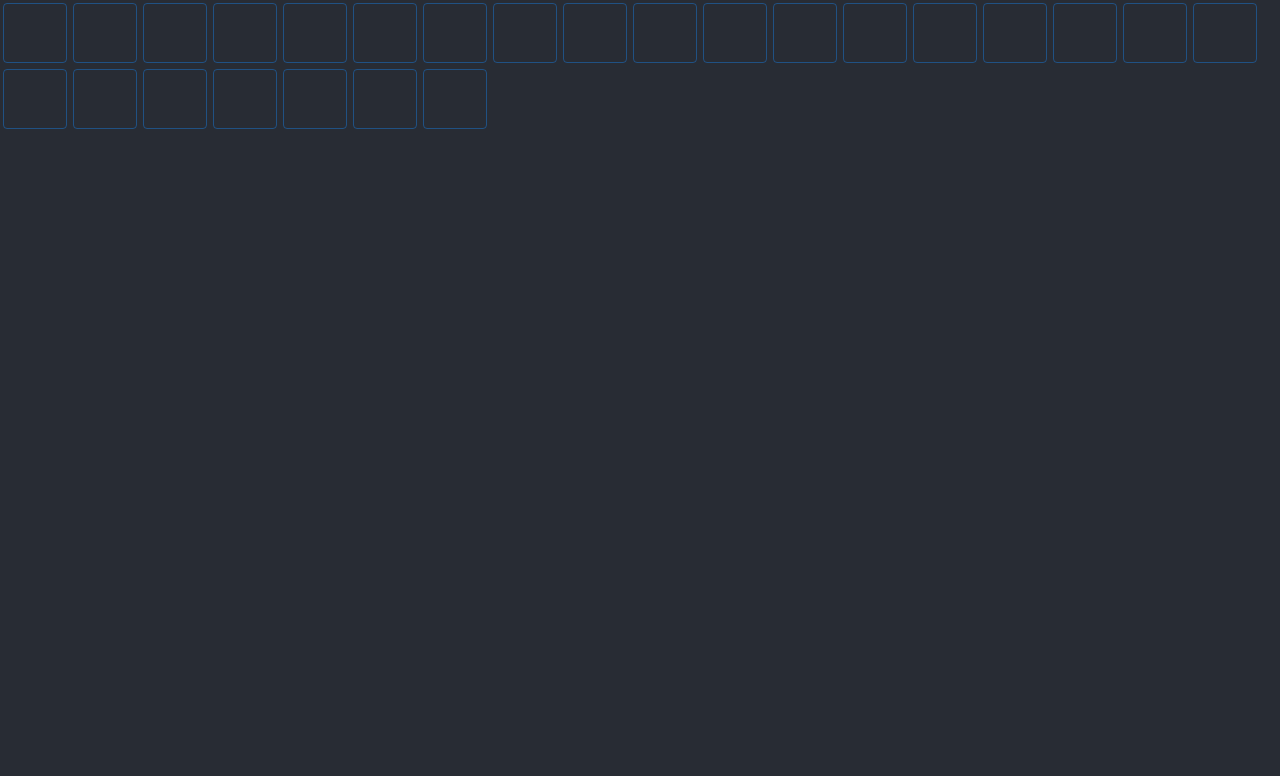
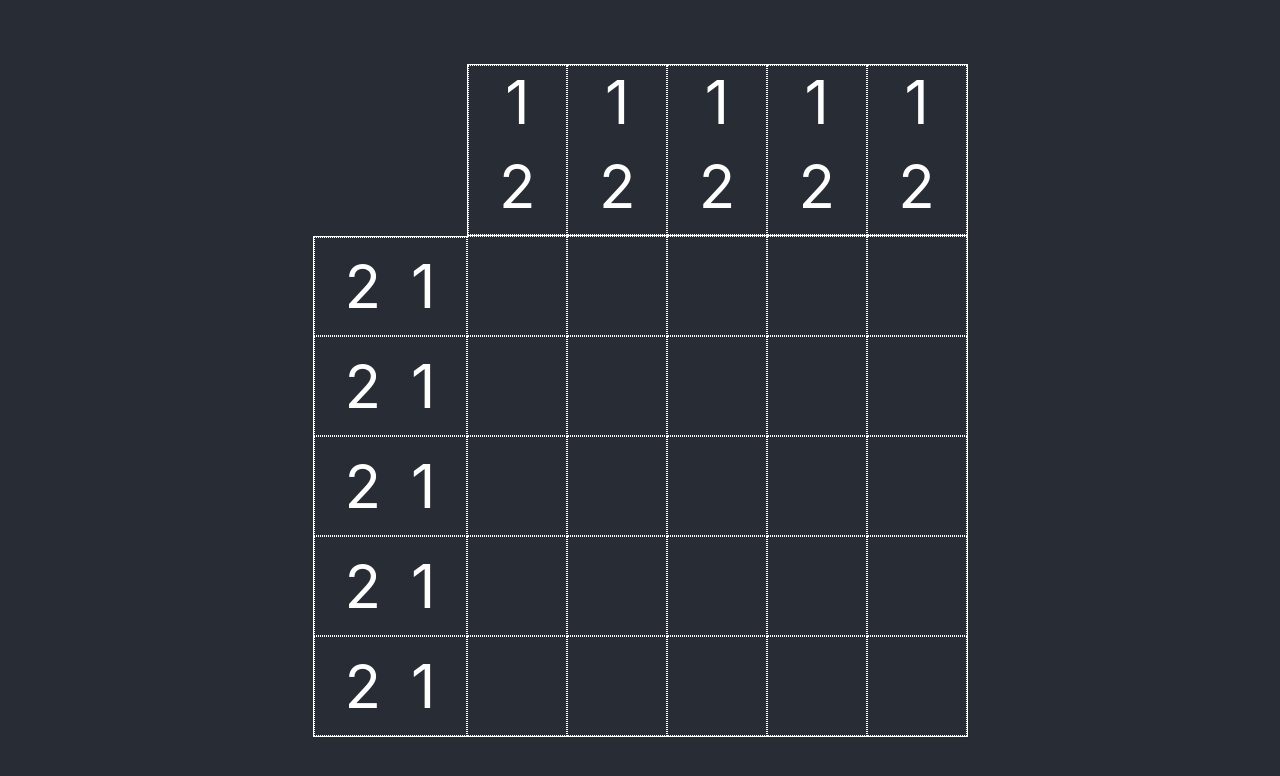
Before and after one commit to ravendevore/4430-nonograms, a React (Create React App) app in the folder nonogram/: page / in a window 1280 px wide. Shown: the top 776 px of the page. Built offline with nearby package versions, Linux system fonts and the light colour scheme.

Commit message:
Added row and column headers, with proper format

```diff
--- a/nonogram/src/App.css
+++ b/nonogram/src/App.css
@@ -1,6 +1,7 @@
 .App {
   background-color: #282c34;
   position: fixed;
+  display: flex;
   margin: 0;
   padding: 0;
   top: 0;
@@ -10,6 +11,71 @@
   overflow: auto;
 }
 
+.textCol {
+  display: flex;
+  flex-direction: column;
+  align-items: flex-end;
+
+  letter-spacing: .2em;
+  color: white;
+  border: 1px dotted white;
+  text-orientation: upright;
+  writing-mode: vertical-lr;
+  font-size: 60px;
+  justify-content: center;
+}
+
+.textRow {
+  display: flex;
+  color: white;
+  flex-direction: column;
+  align-items: flex-end;
+  letter-spacing: .5em;
+  text-indent:.5em;
+  border: 1px dotted white;
+  font-size: 60px;
+  text-align:right;
+  justify-content: center;
+}
+
+
+.grid {
+  margin: auto auto;
+  display: grid;
+  grid-template: auto, auto / auto, auto;
+}
+
+.gridCont {
+  grid-row: 2;
+  grid-column: 2;
+  display: grid;
+  grid-template: repeat(5, 1fr) / repeat(5, 1fr);
+  height: 500px;
+  width: 500px;
+  border-bottom: 1px solid white;
+  border-right: 1px solid white;
+  align-items: center;
+}
+
+.gridColH {
+  grid-row: 1;
+  grid-column: 2;
+  display: grid;
+  grid-template-columns: repeat(5, 1fr);
+  border: 1px solid white;
+
+}
+
+.gridRowH {
+  grid-row: 2;
+  grid-column: 1;
+  display: grid;
+  grid-template-rows: repeat(5, 1fr);
+  border-top: 1px solid white;
+  border-left: 1px solid white;
+  border-bottom: 1px solid white;
+}
+
 .create {
   display: inline;
   position: absolute;
@@ -17,47 +83,3 @@
   left: 50%;
   margin: auto;
 }
-
-.square-grid {
-  display: grid;
-  position: absolute;
-  top: 25%;
-  left: 3%;
-  margin: auto;
-  grid-template-columns: repeat(5, 100px);
-  grid-template-rows: repeat(5, 100px);
-}
-
-img {
-  display: block;
-  object-fit: fill;
-}
-
-.x, .clicked, .default {
-  position: absolute;
-}
-
-.square .clicked {
-  display: none;
-}
-
-.square .x {
-  display: none;
-}
-
-.clickedShow .clicked {
-  display: block;
-}
-
-.clickedShow .x {
-  display: none;
-}
-
-
-.xShow .clicked {
-  display: none;
-}
-
-.xShow .x {
-  display: block;
-}
--- a/nonogram/src/components/NonogramGame.jsx
+++ b/nonogram/src/components/NonogramGame.jsx
@@ -5,6 +5,8 @@ import React, {useState} from 'react';
 const NonogramGame = () => {
   var i = 0;
   const [grid, setGrid] = useState(Array(25).fill({sty: "outlined", val: 0}).map((obj) => ({...obj, key: i++})))
+  const [colH, setColH] = useState(Array(5).fill({val: "12"}).map((obj) => ({...obj, key: i++})))
+  const [rowH, setRowH] = useState(Array(5).fill({val: "21"}).map((obj) => ({...obj, key: i++})))
   //this is how we can set the original state outside of a function, by passing it to the useState function
   //also, .map gives each object a key, which is needed to give each button a unique key
 
@@ -27,7 +29,7 @@ const NonogramGame = () => {
     console.log(objElement.sty);
     return (
       <Button
-        sx={{margin: "3px", height: 60}}
+        sx={{borderRadius: "0px", margin: "0px", border: "1px dotted white", height: "100%", width: "100%"}}
         key = {objElement.key}
         onClick={(e) => {change(e, objElement); setGrid([...grid])}}
         variant={objElement.sty}
@@ -35,9 +37,39 @@ const NonogramGame = () => {
     );
   });
 
+  const colHMap = colH.map((objElement) => {
+    return (
+      <div className="textCol"
+        key = {objElement.key}
+      >
+        {objElement.val}
+      </div>
+    );
+  });
+
+  const rowHMap = rowH.map((objElement) => {
+    return (
+      <div className="textRow"
+        key = {objElement.key}
+      >
+        {objElement.val}
+      </div>
+    );
+  });
+
   return (
-    <div>
-      {buttonMap}
+    <div className="grid">
+      {[
+      <div className="gridColH" key="0">
+        {colHMap}
+      </div>,
+      <div className="gridRowH" key="1">
+        {rowHMap}
+      </div>,
+      <div className="gridCont" key="2">
+        {buttonMap}
+      </div>
+    ]}
     </div>
   );
 }
```
